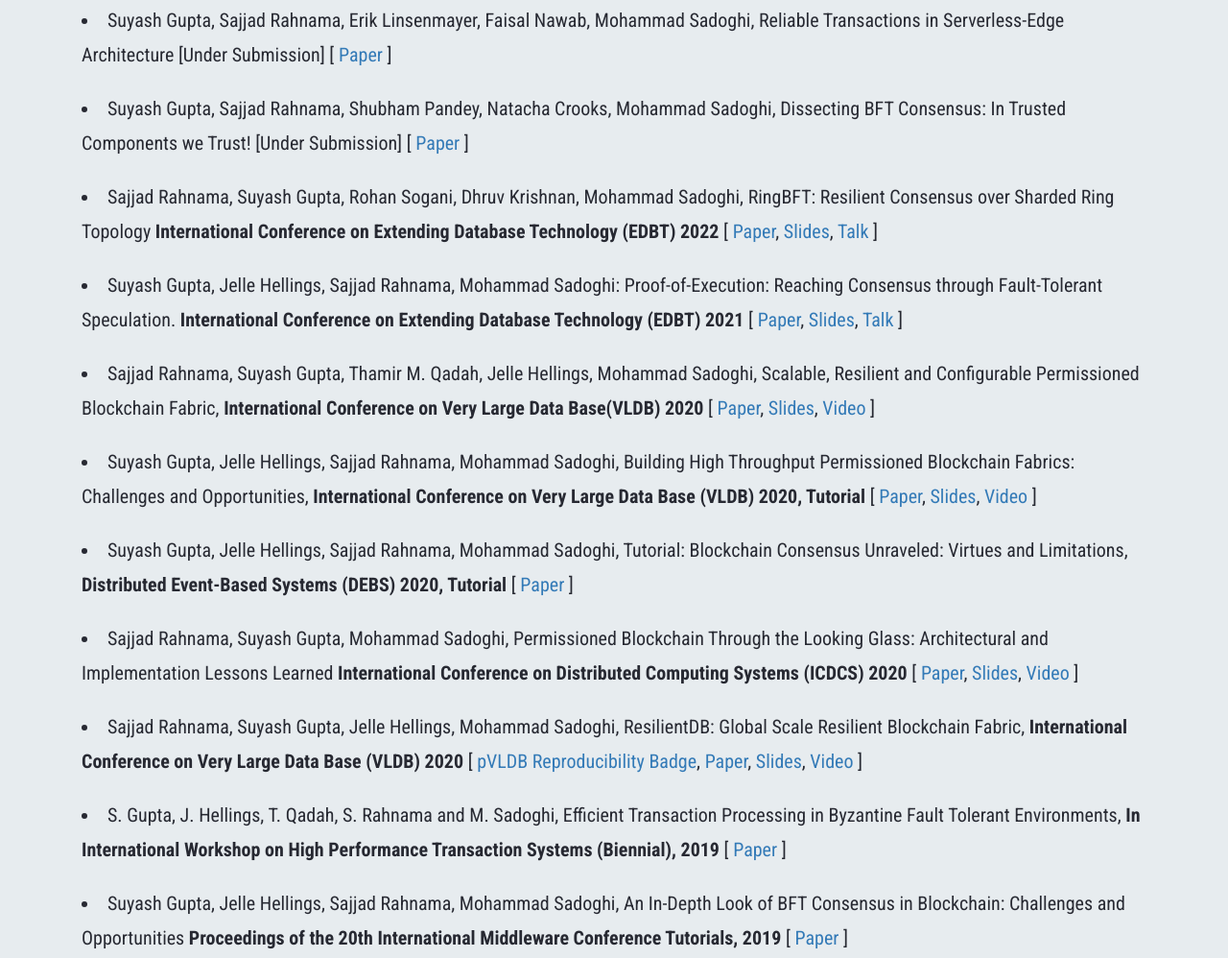
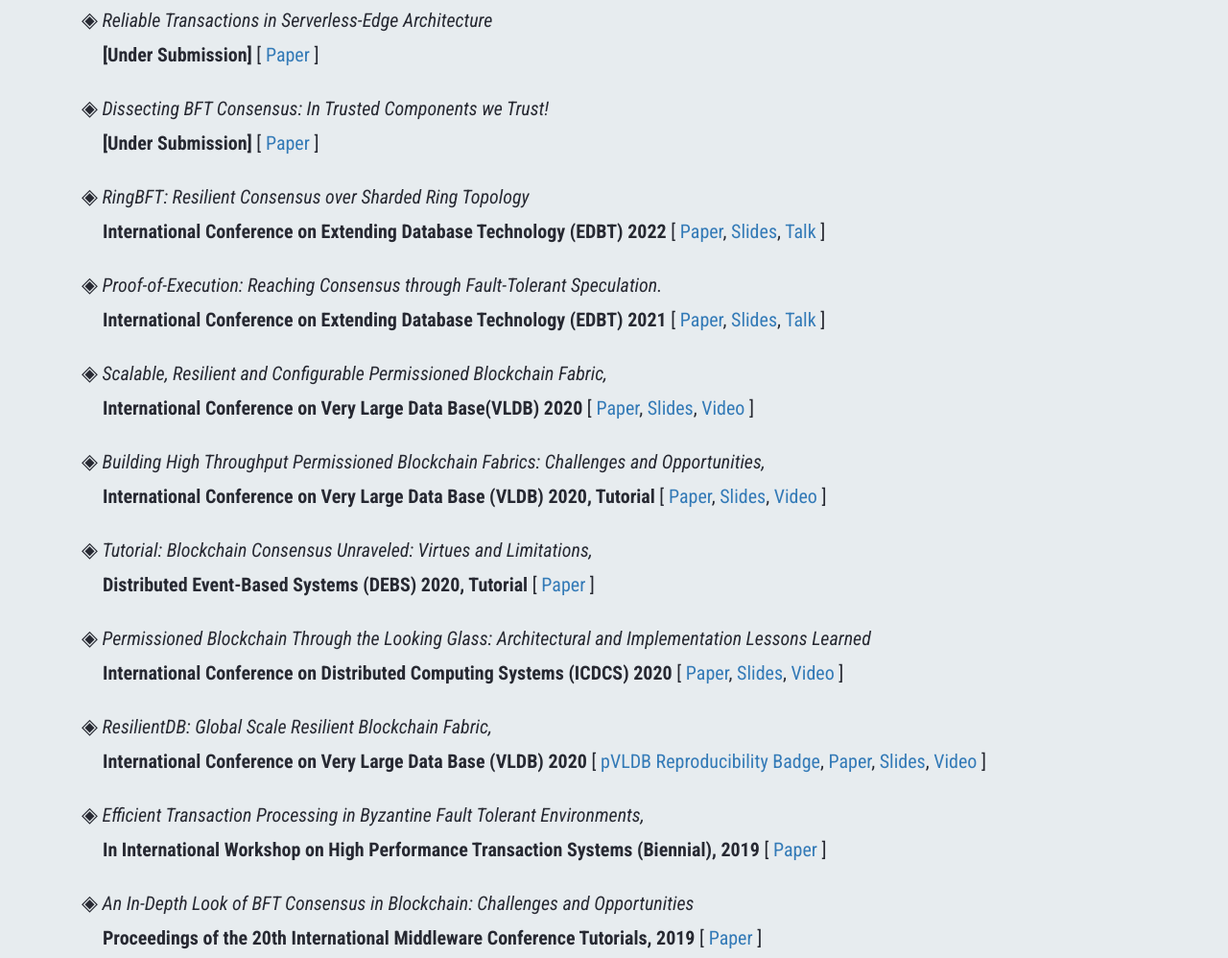
Before and after one commit to sajjadrahnama/sajjadrahnama.github.io, a website built with webpack: page index.html in a window 1280 px wide. Shown: the part 1552-2550 px from the top of the page at 96% size. Built offline with Linux system fonts and the light colour scheme; a web font is replaced by a local one.

Commit message:
Minor Styles

```diff
--- a/index.html
+++ b/index.html
@@ -212,19 +212,22 @@
             <h3 class="title"> Publications</h3>
             <div class="col-md-12 about-part">
                 <p class="pub">
-                    Suyash Gupta, Sajjad Rahnama, Erik Linsenmayer, Faisal Nawab, Mohammad Sadoghi, Reliable Transactions in Serverless-Edge Architecture [Under Submission]
+                    <span class="pub_bullet">◈</span> <i>Reliable Transactions in Serverless-Edge Architecture</i><br>
+                    <b class="published_conference">[Under Submission]</b>
                     [
                     <a href="https://arxiv.org/pdf/2201.00982.pdf" target="_blank">Paper</a>
                     ]
                 </p>
                 <p class="pub">
-                    Suyash Gupta, Sajjad Rahnama, Shubham Pandey, Natacha Crooks, Mohammad Sadoghi, Dissecting BFT Consensus: In Trusted Components we Trust! [Under Submission] [
+                    <span class="pub_bullet">◈</span> <i>Dissecting BFT Consensus: In Trusted Components we Trust!</i><br>
+                    <b class="published_conference">[Under Submission]</b>
+                    [
                     <a href="https://arxiv.org/pdf/2202.01354.pdf" target="_blank">Paper</a>
                     ]
                 </p>
                 <p class="pub">
-                    Sajjad Rahnama, Suyash Gupta, Rohan Sogani, Dhruv Krishnan, Mohammad Sadoghi, RingBFT: Resilient Consensus over Sharded Ring Topology
-                    <b>International Conference on Extending Database Technology (EDBT) 2022</b>
+                    <span class="pub_bullet">◈</span> <i>RingBFT: Resilient Consensus over Sharded Ring Topology</i><br>
+                    <b class="published_conference">International Conference on Extending Database Technology (EDBT) 2022</b>
                     [
                     <a href="http://openproceedings.org/2022/conf/edbt/paper-73.pdf" target="_blank">Paper</a>,
                     <a href="assets/slides/RingBFT.pdf" target="_blank">Slides</a>,
@@ -233,8 +236,8 @@
                 </p>
 
                 <p class="pub">
-                    Suyash Gupta, Jelle Hellings, Sajjad Rahnama, Mohammad Sadoghi: Proof-of-Execution: Reaching Consensus through Fault-Tolerant Speculation.
-                    <b>International Conference on Extending Database Technology (EDBT) 2021</b>
+                    <span class="pub_bullet">◈</span> <i>Proof-of-Execution: Reaching Consensus through Fault-Tolerant Speculation.</i><br>
+                    <b class="published_conference">International Conference on Extending Database Technology (EDBT) 2021</b>
                     [
                     <a href="https://arxiv.org/abs/1911.00838cp" target="_blank">Paper</a>,
                     <a href="assets/slides/PoE-EDBT-21.pptx" target="_blank">Slides</a>,
@@ -243,8 +246,8 @@
                 </p>
 
                 <p class="pub">
-                    Sajjad Rahnama, Suyash Gupta, Thamir M. Qadah, Jelle Hellings, Mohammad Sadoghi, Scalable, Resilient and Configurable Permissioned Blockchain Fabric,
-                    <b>International Conference on Very Large Data Base(VLDB) 2020</b>
+                    <span class="pub_bullet">◈</span> <i>Scalable, Resilient and Configurable Permissioned Blockchain Fabric,</i><br>
+                    <b class="published_conference">International Conference on Very Large Data Base(VLDB) 2020</b>
                     [
                     <a href="http://www.vldb.org/pvldb/vol13/p2893-rahnama.pdf" target="_blank">Paper</a>,
                     <a href="assets/slides/ResilientDB-Demo-VLDB2020.pptx" target="_blank">Slides</a>,
@@ -253,8 +256,8 @@
                 </p>
 
                 <p class="pub">
-                    Suyash Gupta, Jelle Hellings, Sajjad Rahnama, Mohammad Sadoghi, Building High Throughput Permissioned Blockchain Fabrics: Challenges and Opportunities,
-                    <b>International Conference on Very Large Data Base (VLDB) 2020, Tutorial</b>
+                    <span class="pub_bullet">◈</span> <i>Building High Throughput Permissioned Blockchain Fabrics: Challenges and Opportunities,</i><br>
+                    <b class="published_conference">International Conference on Very Large Data Base (VLDB) 2020, Tutorial</b>
                     [
                     <a href="http://www.vldb.org/pvldb/vol13/p3441-gupta.pdf" target="_blank">Paper</a>,
                     <a href="assets/slides/Tutorial-System-VLDB 2020.pptx" target="_blank">Slides</a>,
@@ -262,16 +265,16 @@
                     ]
                 </p>
                 <p class="pub">
-                    Suyash Gupta, Jelle Hellings, Sajjad Rahnama, Mohammad Sadoghi, Tutorial: Blockchain Consensus Unraveled: Virtues and Limitations,
-                    <b>Distributed Event-Based Systems (DEBS) 2020, Tutorial</b>
+                    <span class="pub_bullet">◈</span> <i>Tutorial: Blockchain Consensus Unraveled: Virtues and Limitations,</i><br>
+                    <b class="published_conference">Distributed Event-Based Systems (DEBS) 2020, Tutorial</b>
                     [
                     <a href="https://2020.debs.org/pdf/debs20-2.pdf" target="_blank">Paper</a>
                     ]
                 </p>
 
                 <p class="pub">
-                    Sajjad Rahnama, Suyash Gupta, Mohammad Sadoghi, Permissioned Blockchain Through the Looking Glass: Architectural and Implementation Lessons Learned
-                    <b>International Conference on Distributed Computing Systems (ICDCS) 2020</b>
+                    <span class="pub_bullet">◈</span> <i>Permissioned Blockchain Through the Looking Glass: Architectural and Implementation Lessons Learned</i><br>
+                    <b class="published_conference">International Conference on Distributed Computing Systems (ICDCS) 2020</b>
                     [
                     <a href="https://arxiv.org/abs/1911.09208" target="_blank">Paper</a>,
                     <a href="assets/slides/EvalPaper.pdf" target="_blank">Slides</a>,
@@ -280,8 +283,8 @@
                 </p>
 
                 <p class="pub">
-                    Sajjad Rahnama, Suyash Gupta, Jelle Hellings, Mohammad Sadoghi, ResilientDB: Global Scale Resilient Blockchain Fabric,
-                    <b>International Conference on Very Large Data Base (VLDB) 2020 </b>
+                    <span class="pub_bullet">◈</span> <i>ResilientDB: Global Scale Resilient Blockchain Fabric,</i><br>
+                    <b class="published_conference">International Conference on Very Large Data Base (VLDB) 2020 </b>
                     [
                     <a href="#">pVLDB Reproducibility Badge</a>,
                     <a href="http://www.vldb.org/pvldb/vol13/p868-gupta.pdf" target="_blank">Paper</a>,
@@ -290,15 +293,15 @@
                     ]
                 </p>
                 <p class="pub">
-                    S. Gupta, J. Hellings, T. Qadah, S. Rahnama and M. Sadoghi, Efficient Transaction Processing in Byzantine Fault Tolerant Environments,
-                    <b>In International Workshop on High Performance Transaction Systems (Biennial), 2019</b>
+                    <span class="pub_bullet">◈</span> <i>Efficient Transaction Processing in Byzantine Fault Tolerant Environments,</i><br>
+                    <b class="published_conference">In International Workshop on High Performance Transaction Systems (Biennial), 2019</b>
                     [
                     <a href="assets/papers/hpts_abstract.pdf" target="_blank">Paper</a>
                     ]
                 </p>
                 <p class="pub">
-                    Suyash Gupta, Jelle Hellings, Sajjad Rahnama, Mohammad Sadoghi, An In-Depth Look of BFT Consensus in Blockchain: Challenges and Opportunities
-                    <b>Proceedings of the 20th International Middleware Conference Tutorials, 2019</b>
+                    <span class="pub_bullet">◈</span> <i>An In-Depth Look of BFT Consensus in Blockchain: Challenges and Opportunities</i><br>
+                    <b class="published_conference">Proceedings of the 20th International Middleware Conference Tutorials, 2019</b>
                     [
                     <a href="https://dl.acm.org/doi/abs/10.1145/3366625.3369437" target="_blank">Paper</a>
                     ]
--- a/src/css/style.css
+++ b/src/css/style.css
@@ -1332,8 +1332,12 @@
 /*--//responsive-design---*/
 
 #publications .pub {
-    display: list-item;
-    list-style-type: disc;
-    list-style-position: inside;
+
     margin-bottom: 1em;
 }
+#publications .pub .pub_bullet{
+    font-size: 1.1em;
+}
+#publications .pub .published_conference{
+    margin-left: 1.1em;
+}
```
Also changed, not shown: dist/app.js, dist/vendor.js.
